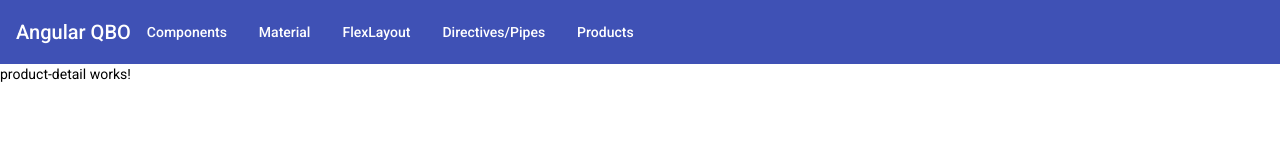
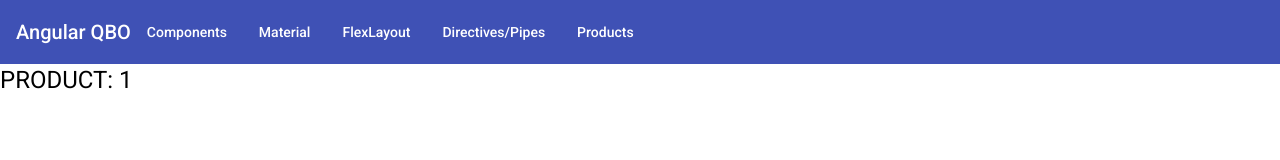
Before and after one commit to danidelgadoz/qbo-angular-course, an Angular app: page /products/1 in a window 1280 px wide. Shown: the top 160 px of the page. Built offline with nearby package versions, Linux system fonts and the light colour scheme.

Commit message:
read a url param using ActivateRoute

```diff
--- a/src/app/products/product-detail/product-detail.component.html
+++ b/src/app/products/product-detail/product-detail.component.html
@@ -1 +1 @@
-<p>product-detail works!</p>
+<h1>PRODUCT: {{id}}</h1>
--- a/src/app/products/product-detail/product-detail.component.ts
+++ b/src/app/products/product-detail/product-detail.component.ts
@@ -1,4 +1,5 @@
 import { Component, OnInit } from '@angular/core';
+import { ActivatedRoute } from '@angular/router';
 
 @Component({
   selector: 'app-product-detail',
@@ -6,10 +7,15 @@ import { Component, OnInit } from '@angular/core';
   styleUrls: ['./product-detail.component.scss']
 })
 export class ProductDetailComponent implements OnInit {
+  id!: number;
 
-  constructor() { }
+  constructor(private activatedRoute: ActivatedRoute) {
+    // TODO: Read the product ID from the URL path
+    this.id = Number(this.activatedRoute.snapshot.paramMap.get('id'));
+  }
 
   ngOnInit(): void {
+    // TODO: Request for product detail from a API (backend)
   }
 
 }
```
